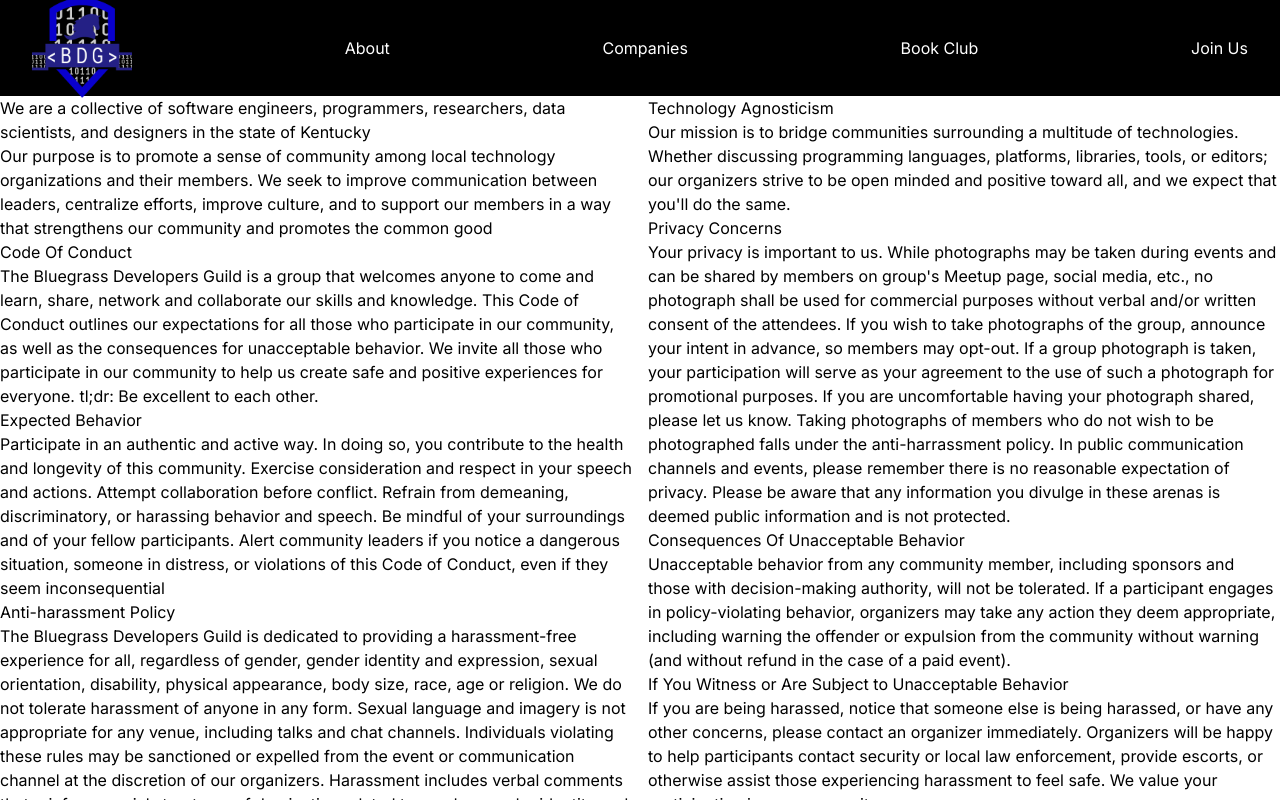
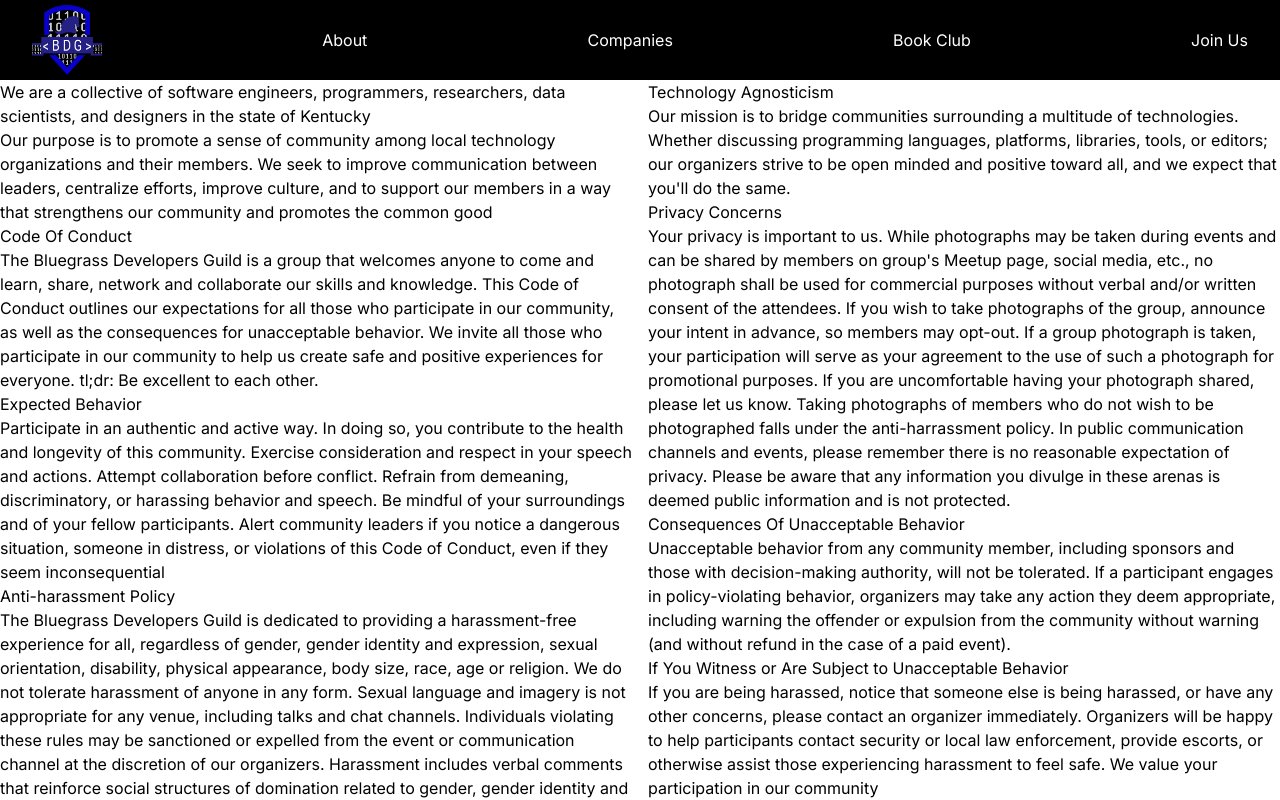
Before and after one commit to Bradpk/bluegrass-dev-guild, a Next.js app in the folder bdg/: page /about in a window 1280 px wide. Shown: the top 800 px of the page. Built offline with nearby package versions, Linux system fonts and the light colour scheme.

Commit message:
Sizing logo

```diff
--- a/bdg/src/app/components/nav.js
+++ b/bdg/src/app/components/nav.js
@@ -6,12 +6,12 @@ function Nav() {
     return (
         <nav className='bg-black text-white'>
             <div className='max-w-7xl mx-auto px-4 sm:px-6 lg:px-8'>
-                <div className='flex justify-between h-24'>
+                <div className='flex justify-between h-20'>
                     <ul className='flex items-center justify-between w-full'>
                         <li><Link href='/'>  <Image
                             src='/bdg.png'
-                            width={100}
-                            height={100}
+                            width={70}
+                            height={70}
                             alt="Bluegrass Developers Guild Logo"
                         /></Link></li>
                         <li><Link href='/about'>About</Link></li>
```
